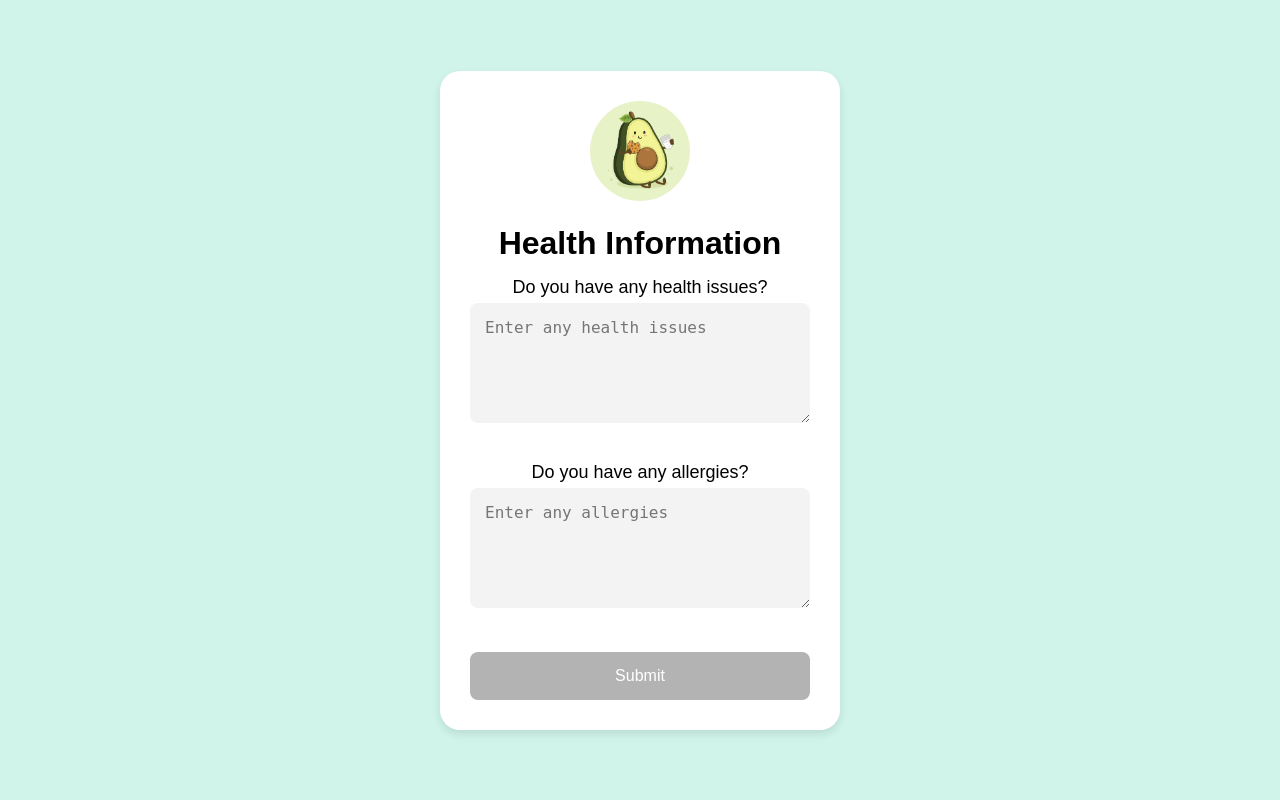
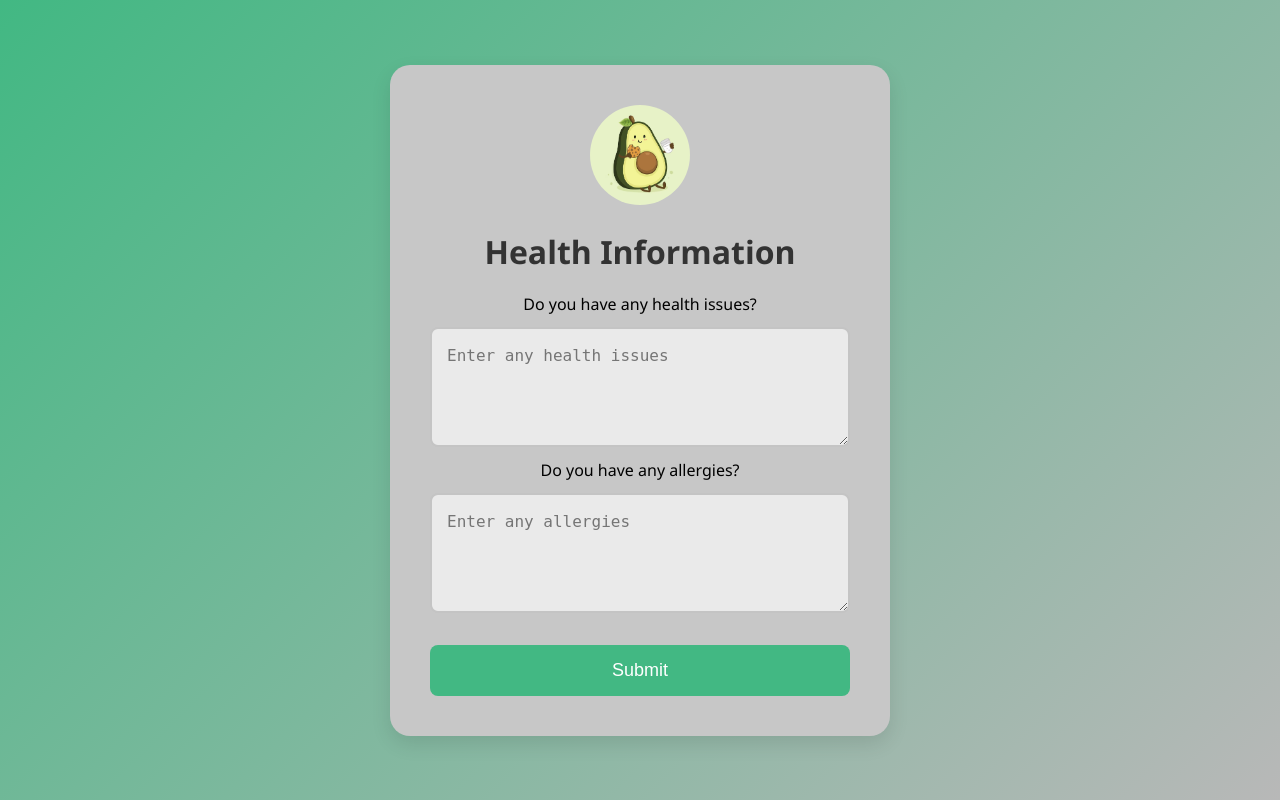
Before and after one commit to ShobhitWahane/MajorProject, a Flask app: page /health in a window 1280 px wide. Run offline with Flask 3, Linux system fonts and the light colour scheme; the visitor is signed in with stand-in values (Sample User, id 1).

Commit message:
Update style.css

```diff
--- a/static/style.css
+++ b/static/style.css
@@ -1,41 +1,223 @@
-/* Resetting margins and paddings */
+/* General Reset */
 * {
     margin: 0;
     padding: 0;
     box-sizing: border-box;
 }
 
-/* Ensure the HTML and body take up the full height of the window */
+/* Ensuring full height for the page */
 html, body {
     height: 100%;
-    font-family: Arial, sans-serif;
-    background-color: #d0f4ea; /* Light greenish background */
+    font-family: 'Segoe UI', Tahoma, Geneva, Verdana, sans-serif;
+    background: linear-gradient(135deg, #42b883, #b8b8b8); /* Darker Purple to Softer Grey Gradient */
 }
 
-/* Center the container in the viewport */
+/* Centering container */
 body {
     display: flex;
     justify-content: center;
     align-items: center;
-    background-color: #d0f4ea; /* Background color */
     margin: 0;
-    height: 100vh; /* Ensure the body takes up full height */
+    height: 100vh;
 }
 
-/* Centering the container */
+/* Styling the main container */
 .container {
-    background-color: #fff;
+    background-color: #c7c7c7;
     border-radius: 20px;
-    padding: 30px;
+    padding: 40px;
     width: 90%;
-    max-width: 400px;
+    max-width: 500px;
     text-align: center;
-    box-shadow: 0 4px 8px rgba(0, 0, 0, 0.1);
+    box-shadow: 0 8px 20px rgba(0, 0, 0, 0.1);
     display: flex;
     flex-direction: column;
     justify-content: center;
-    position: relative; /* Make sure it's positioned correctly */
 }
+
+/* Header Styling */
+h1 {
+    font-size: 32px;
+    font-weight: 600;
+    margin-bottom: 20px;
+    color: #333333; /* Dark grey text for contrast */
+}
+
+/* Form Elements */
+input[type="email"],
+input[type="password"],
+input[type="number"],
+textarea,
+select {
+    width: 100%;
+    padding: 15px;
+    margin: 12px 0;
+    border: 2px solid #c4c4c4;
+    border-radius: 8px;
+    background-color: #eaeaea;
+    font-size: 16px;
+    transition: border 0.3s ease;
+}
+
+/* Focus on Input Fields */
+input:focus, textarea:focus, select:focus {
+    border: 2px solid #42b883; /* Green color */
+    outline: none;
+}
+
+/* Submit Button */
+button {
+    width: 100%;
+    padding: 15px;
+    background-color: #42b883; /* Fresh Green */
+    border: none;
+    border-radius: 8px;
+    color: white;
+    font-size: 18px;
+    cursor: pointer;
+    margin-top: 20px;
+    transition: background-color 0.3s ease;
+}
+
+button:hover {
+    background-color: #369a63; /* Darker Green on Hover */
+}
+
+/* Links (for registration and login) */
+a {
+    color: #267150;
+    text-decoration: none;
+    transition: color 0.3s ease;
+}
+
+a:hover {
+    color: #369a63; /* Darker Green on Hover */
+}
+
+/* Form container */
+form {
+    display: flex;
+    flex-direction: column;
+    align-items: center;
+}
+
+/* Gender Selection */
+.gender-options {
+    display: flex;
+    justify-content: space-between;
+    margin: 20px 0;
+}
+
+.gender-btn {
+    padding: 10px 20px;
+    background-color: #f1f1f1;
+    border: 2px solid #ddd;
+    border-radius: 8px;
+    cursor: pointer;
+    font-size: 16px;
+    transition: background-color 0.3s ease;
+}
+
+.gender-btn:hover,
+.gender-btn.selected {
+    background-color: #FFDDC1; /* Peachy color */
+}
+
+/* Textarea Styling */
+textarea {
+    resize: vertical;
+    min-height: 120px;
+    font-size: 16px;
+    line-height: 1.5;
+}
+
+/* Image Upload */
+.food-image {
+    width: 100%;
+    height: auto;
+    max-width: 350px;
+    border-radius: 10px;
+    box-shadow: 0 4px 8px rgba(0, 0, 0, 0.1);
+}
+
+/* File upload input */
+input[type="file"] {
+    width: 100%;
+    padding: 12px;
+    background-color: #f9f9f9;
+    border: 2px solid #ddd;
+    border-radius: 8px;
+    font-size: 16px;
+    margin: 12px 0;
+}
+
+/* Button Styling for File Upload */
+.upload-btn, .camera-btn {
+    width: 48%;
+    padding: 12px;
+    background-color: #42b883;
+    border: none;
+    border-radius: 8px;
+    color: white;
+    font-size: 16px;
+    cursor: pointer;
+    margin: 10px 1%;
+    transition: background-color 0.3s ease;
+}
+
+.upload-btn:hover, .camera-btn:hover {
+    background-color: #369a63;
+}
+
+/* Header for Navigation Tabs */
+.header {
+    display: flex;
+    justify-content: flex-start;
+    margin-bottom: 20px;
+}
+
+.tab {
+    background-color: #FFD6A5; /* Soft Peach */
+    border: none;
+    padding: 10px;
+    border-radius: 8px;
+    cursor: pointer;
+    font-size: 16px;
+    margin-right: 12px;
+    transition: background-color 0.3s ease;
+}
+
+.tab:hover {
+    background-color: #FFBC80; /* Slightly darker peach */
+}
+
+/* Responsiveness for Small Screens */
+@media (max-width: 600px) {
+    .container {
+        width: 100%;
+        padding: 20px;
+    }
+
+    input, textarea {
+        font-size: 14px; /* Smaller font on mobile */
+    }
+
+    button, .upload-btn, .camera-btn {
+        font-size: 16px; /* Larger font size for buttons */
+    }
+}
+
+/* Styling for mobile view */
+@media (max-width: 768px) {
+    .container {
+        width: 80%;
+    }
+
+    input, textarea {
+        font-size: 16px;
+    }
+}
+
 
 /* Styling the avatar */
 .avatar img {
@@ -43,238 +225,35 @@ body {
     height: 100px;
     border-radius: 50%;
     margin-bottom: 20px;
+    transition: transform 0.3s; /* Add transition for hover effect */
 }
 
-/* Styling the input boxes for the sign-up form */
-.signup-form input {
-    width: 100%;
-    padding: 20px;
-    margin: 10px 0;
-    border: none;
-    border-radius: 8px;
-    background-color: #f3f3f3;
-    font-size: 20px;
-    color: #333; /* Ensure text is visible */
-    z-index: 1; /* Ensure input is above any other elements */
+.avatar img:hover {
+    transform: scale(1.1); /* Slightly enlarge on hover */
 }
 
-/* Styling the submit button for the sign-up form */
-.signup-form button {
-    width: 100%;
-    padding: 20px;
-    background-color: #b3b3b3;
-    border: none;
-    border-radius: 8px;
-    color: white;
-    font-size: 18px;
-    cursor: pointer;
-    margin-top: 20px;
+
+
+s1 {
+    display: flex;
+
+    justify-content: center;
 }
 
-.signup-form button:hover {
-    background-color: #999;
+food-image {
+
+    display: flex;
+
+    justify-content: center;
+
+    max-width: 400px; /* Adjust as needed */
+
+    height: auto;    /* Maintain aspect ratio */
+
+    border: 2px solid #ddd;
+
+    border-radius: 5px;
+
+    padding: 5px;
+
 }
-
-/* Gender and age form styles */
-.profile-form {
-    margin-top: 20px;
-}
-
-.gender-options {
-    display: flex;
-    justify-content: space-between;
-    margin: 10px 0;
-}
-
-.gender-btn {
-    background-color: #f3f3f3;
-    border: none;
-    padding: 10px 20px;
-    border-radius: 8px;
-    cursor: pointer;
-    font-size: 16px;
-}
-
-.gender-btn.selected {
-    background-color: #ffddb3; /* Light orange for the selected button */
-}
-
-.gender-btn:hover {
-    background-color: #d9d9d9;
-}
-
-label {
-    display: block;
-    margin: 15px 0 5px;
-    font-size: 18px;
-}
-
-input[type="number"] {
-    width: 100%;
-    padding: 10px;
-    margin: 10px 0;
-    border: none;
-    border-radius: 8px;
-    background-color: #f3f3f3;
-    font-size: 16px;
-}
-
-.next-btn {
-    width: 100%;
-    padding: 15px;
-    background-color: #b3b3b3;
-    border: none;
-    border-radius: 8px;
-    color: white;
-    font-size: 16px;
-    cursor: pointer;
-    margin-top: 20px;
-}
-
-.next-btn:hover {
-    background-color: #999;
-}
-
-/* Header and progress bar styling */
-.header .tab {
-    background-color: #ffddb3;
-    border: none;
-    padding: 10px;
-    border-radius: 8px;
-    cursor: default;
-    font-size: 16px;
-}
-/* Styling the textareas for health issues and allergies */
-/* Styling the textareas for health issues and allergies */
-textarea {
-    width: 100%; /* Full width of the container */
-    height: 120px; /* Reduced height by around 2-3 cm */
-    padding: 15px; /* Padding inside the textarea */
-    border: none;
-    border-radius: 8px;
-    background-color: #f3f3f3;
-    font-size: 16px; /* Adjust font size */
-    margin-bottom: 20px; /* Spacing between fields */
-    resize: vertical; /* Allow vertical resizing, but not horizontal */
-}
-
-/* For mobile devices */
-@media (max-width: 600px) {
-    .container {
-        width: 90%; /* Make the container take up more of the screen on smaller devices */
-        padding: 20px; /* Reduce padding for smaller screens */
-    }
-
-    textarea {
-        height: 120px; /* Adjust height for text areas on smaller screens */
-    }
-
-    input, textarea {
-        font-size: 16px; /* Adjust font size for readability */
-    }
-}
-
-/* For tablets */
-@media (max-width: 768px) {
-    .container {
-        width: 70%; /* Adjust container width for tablets */
-    }
-
-    input, textarea {
-        font-size: 18px; /* Slightly larger font size for tablets */
-    }
-}
-
-/* added for image_upload */
-
-/* Centering the container for the image upload page */
-.container {
-    background-color: #fff;
-    border-radius: 20px;
-    padding: 30px;
-    width: 90%;
-    max-width: 400px;
-    text-align: center;
-    box-shadow: 0 4px 8px rgba(0, 0, 0, 0.1);
-    display: flex;
-    flex-direction: column;
-    justify-content: center;
-    margin: auto; /* Center horizontally */
-    position: relative;
-}
-
-/* Header styling for navigation */
-.header {
-    display: flex;
-    justify-content: flex-start; /* Align buttons to the start */
-    margin-bottom: 20px; /* Space below header */
-}
-
-/* Tab button styling */
-.header .tab {
-    background-color: #ffddb3; /* Light orange background */
-    border: none;
-    padding: 10px;
-    border-radius: 8px;
-    cursor: pointer;
-    font-size: 16px;
-}
-
-/* Styling for the file input */
-input[type="file"] {
-    width: 100%;
-    padding: 10px;
-    margin: 10px 0;
-    border: none;
-    border-radius: 8px;
-    background-color: #f3f3f3; /* Light gray background */
-    font-size: 16px;
-}
-/* ----------------------------------------------------------------------------------------------------- */
-/* Styling for the upload button */
-/* General button styling for consistency */
-.upload-btn, .camera-btn {
-    width: 48%; /* Allow both buttons to fit in the same line */
-    padding: 15px;
-    background-color: #b3b3b3; /* Gray background */
-    border: none;
-    border-radius: 8px;
-    color: white;
-    font-size: 16px;
-    cursor: pointer;
-    margin: 10px 1%; /* Spacing between buttons */
-}
-
-.upload-btn:hover, .camera-btn:hover {
-    background-color: #999; /* Darker gray on hover */
-}
-
-/* Button group styling */
-.button-group {
-    display: flex; /* Use flexbox to arrange buttons */
-    justify-content: space-between; /* Space buttons evenly */
-}
-
-/* Heading styling */
-h2 {
-    margin-bottom: 20px; /* Space below heading */
-    font-size: 24px; /* Increase font size for heading */
-    color: #333; /* Dark color for better readability */
-}
-
-/* Input styling */
-input[type="file"] {
-    width: 100%; /* Full width of the container */
-    padding: 10px; /* Padding for input */
-    margin: 10px 0; /* Margin around the input */
-    border: none;
-    border-radius: 8px;
-    background-color: #f3f3f3; /* Light background */
-}
-.food-image {
-    max-width: 400px; /* Adjust as needed */
-    height: auto;    /* Maintain aspect ratio */
-    border: 2px solid #ddd;
-    border-radius: 5px;
-    padding: 5px;
-}
```
